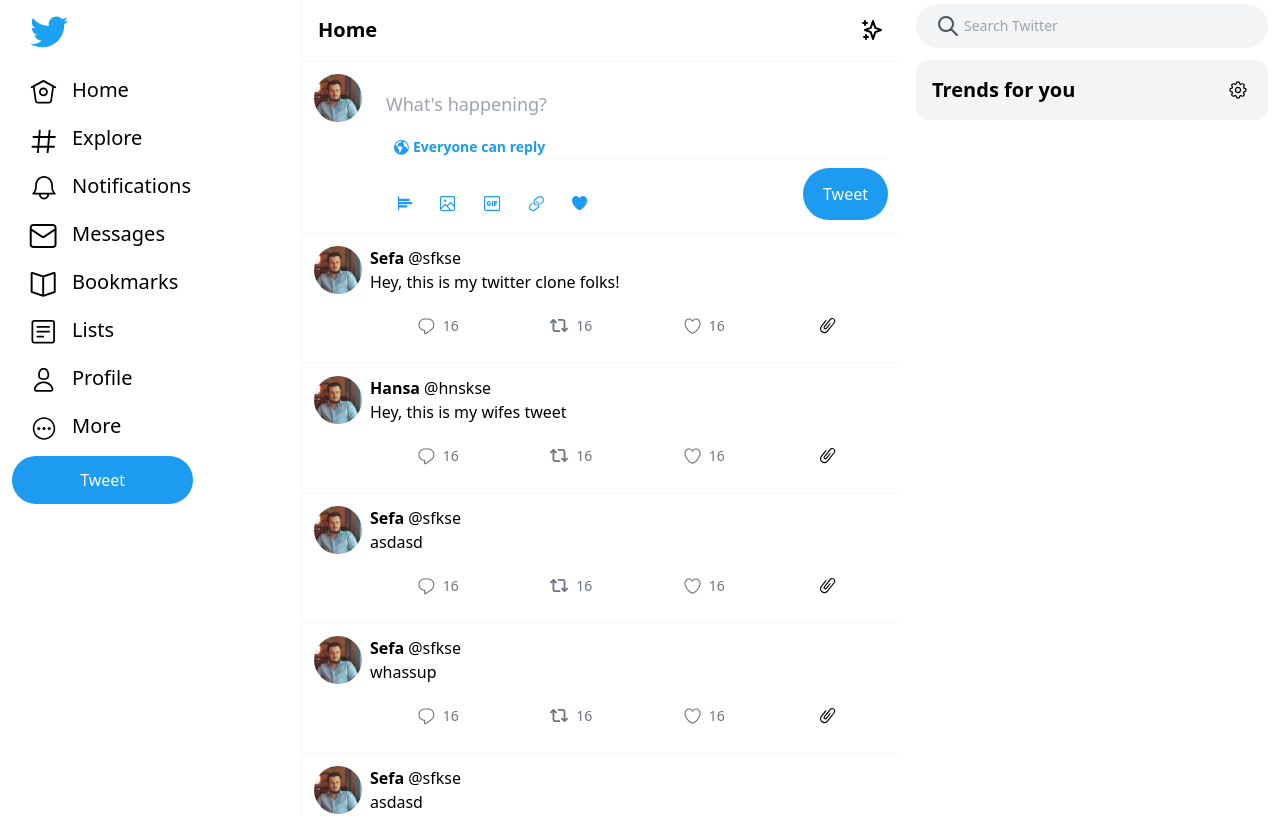
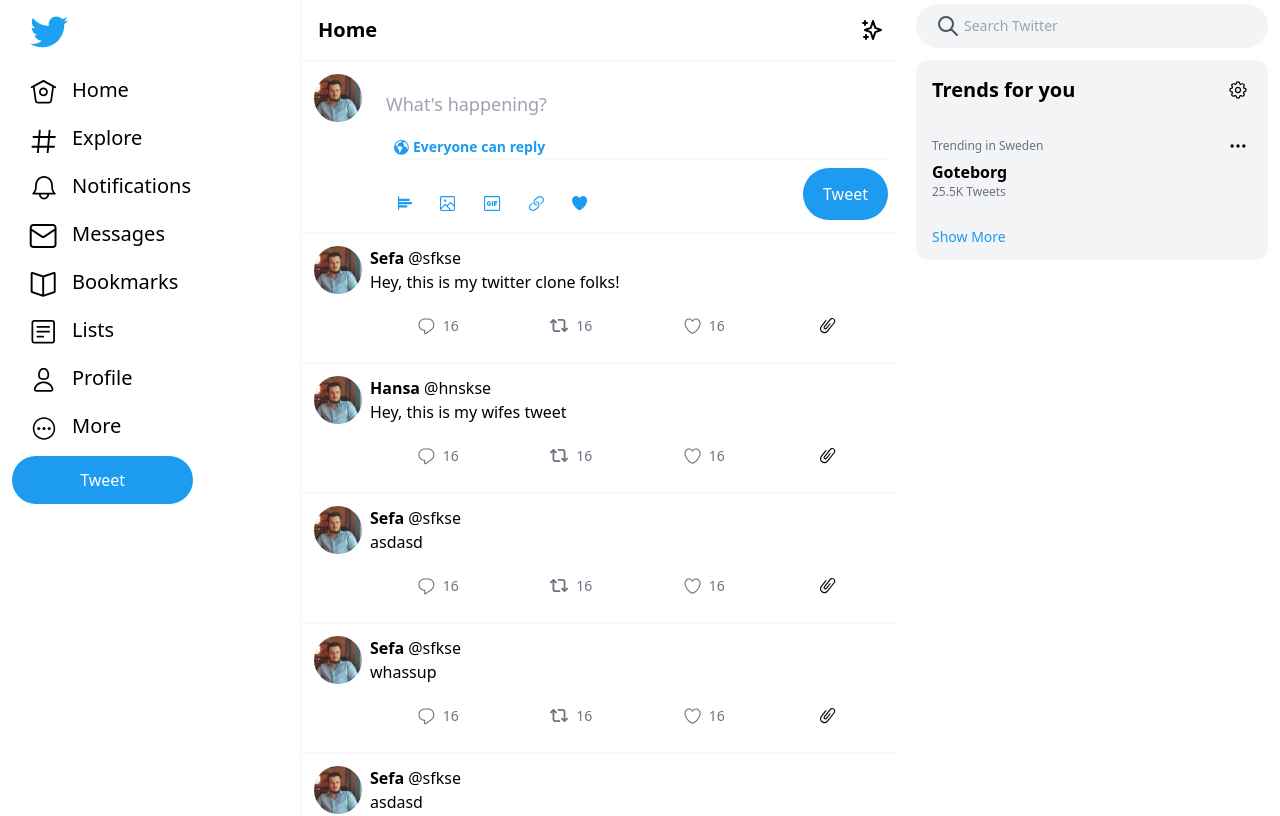
Before and after one commit to sfkse/TwitterClone, a React (Create React App) app: page / in a window 1280 px wide. Shown: the top 816 px of the page. Built offline with nearby package versions, Linux system fonts and the light colour scheme; data requests are answered from the project's data file.

Commit message:
Design trends section

```diff
--- a/src/assets/icon.js
+++ b/src/assets/icon.js
@@ -265,6 +265,18 @@
         </svg>
     )
 }
+
+export const FeedDots = () => {
+    return (
+        <svg width="20px" height="20px" xmlns="http://www.w3.org/2000/svg" viewBox="0 0 24 24" aria-hidden="true" class="r-4qtqp9 r-yyyyoo r-1xvli5t r-dnmrzs r-bnwqim r-1plcrui r-lrvibr r-1hdv0qi">
+            <g fill="currentColor">
+                <circle cx="5" cy="12" r="2"></circle>
+                <circle cx="12" cy="12" r="2"></circle>
+                <circle cx="19" cy="12" r="2"></circle>
+            </g>
+        </svg>
+    )
+}
 export const menuLinks = [
     {
         name: "Home",
--- a/src/components/Feed.js
+++ b/src/components/Feed.js
@@ -1,5 +1,6 @@
+/* eslint-disable jsx-a11y/anchor-is-valid */
 import React from 'react'
-import { SettingsIcon } from '../assets/icon'
+import { SettingsIcon, FeedDots } from '../assets/icon'
 
 const Feed = () => {
     return (
@@ -11,14 +12,33 @@
                             <svg width="6px" height="6px" fill="none" stroke="currentColor" stroke-linecap="round" stroke-linejoin="round" stroke-width="2" viewBox="0 0 24 24" class="w-6 h-6"><path d="M21 21l-6-6m2-5a7 7 0 11-14 0 7 7 0 0114 0z"></path></svg>
                         </button>
                     </span>
-                    <input type="search" name="q" className="py-3 text-sm text-gray-500 bg-gray-100 flex-1  rounded-full pl-12 focus:outline-none focus:bg-white " placeholder="Search Twitter" />
+                    <input type="search" className="py-3 text-sm text-gray-500 bg-gray-100 flex-1  rounded-full pl-12 focus:bg-white focus:border-blue-light" placeholder="Search Twitter" />
                 </div>
             </form>
-            <div className="flex-col bg-gray-100 rounded-xl p-4">
-                <div className="flex justify-between items-center">
+            <div className="flex-col bg-gray-100 rounded-xl">
+                <div className="flex justify-between items-center p-4">
                     <h2 className="text-xl font-bold">Trends for you</h2>
-                    <span className="p-1 hover:bg-gray-hover rounded-full transition-all"> <SettingsIcon /></span>
+                    <span className="p-1 hover:bg-gray-hover rounded-full transition-all">
+                        <SettingsIcon />
+                    </span>
                 </div>
+                <div >
+                    <ul >
+                        <li className="hover:bg-gray-200 py-3 px-4 flex-col transition-all ">
+                            <div className="flex justify-between items-center">
+                                <p className="text-xs text-gray-500">Trending in Sweden</p>
+                                <span className="p-1 hover:bg-blue-iconHover hover:text-blue-500 rounded-full" > <FeedDots /></span>
+                            </div>
+                            <p className="font-bold">Goteborg</p>
+                            <p className="text-xs text-gray-500">25.5K Tweets</p>
+
+                        </li>
+                        <li className="hover:bg-gray-200 py-3 px-4 rounded-br-xl rounded-bl-xl flex-col transition-all ">
+                            <a href="#" className="text-blue-light  text-sm">Show More</a>
+                        </li>
+                    </ul>
+                </div>
+
             </div>
         </div>
     )
```
